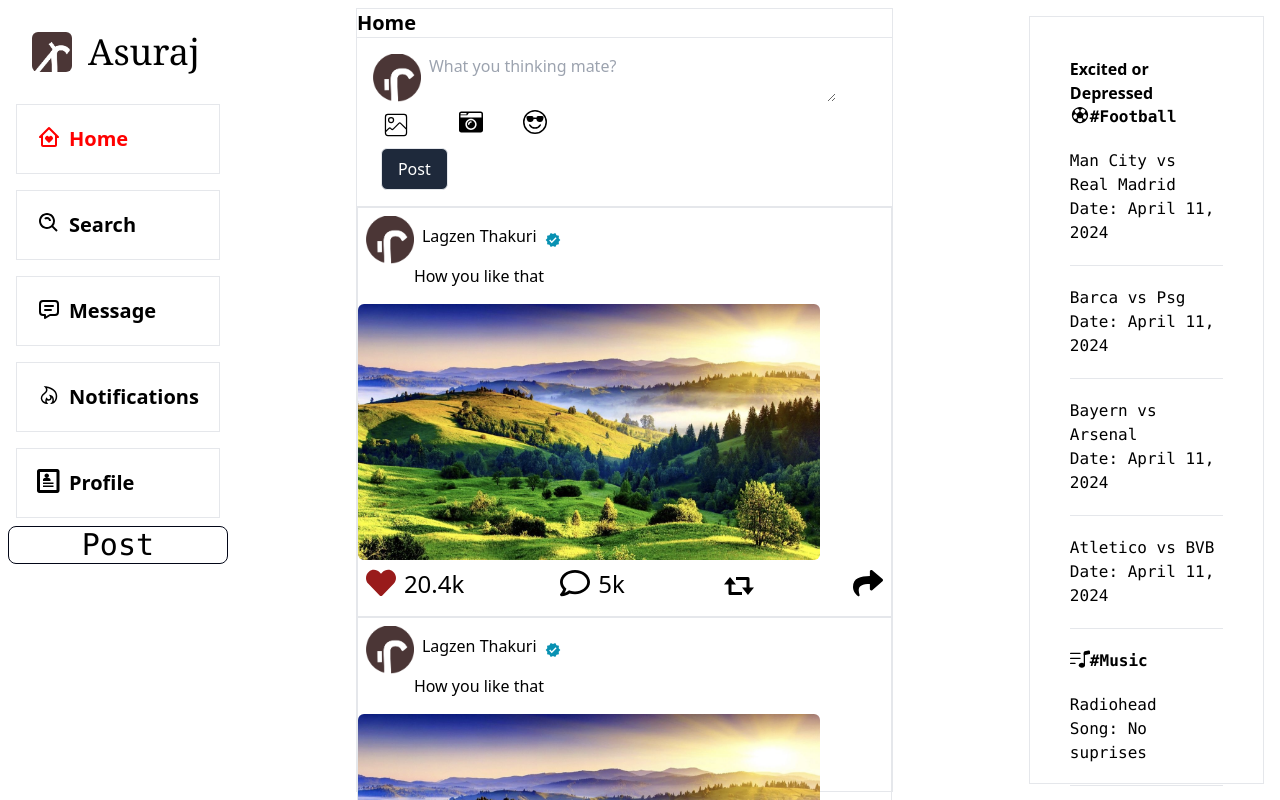
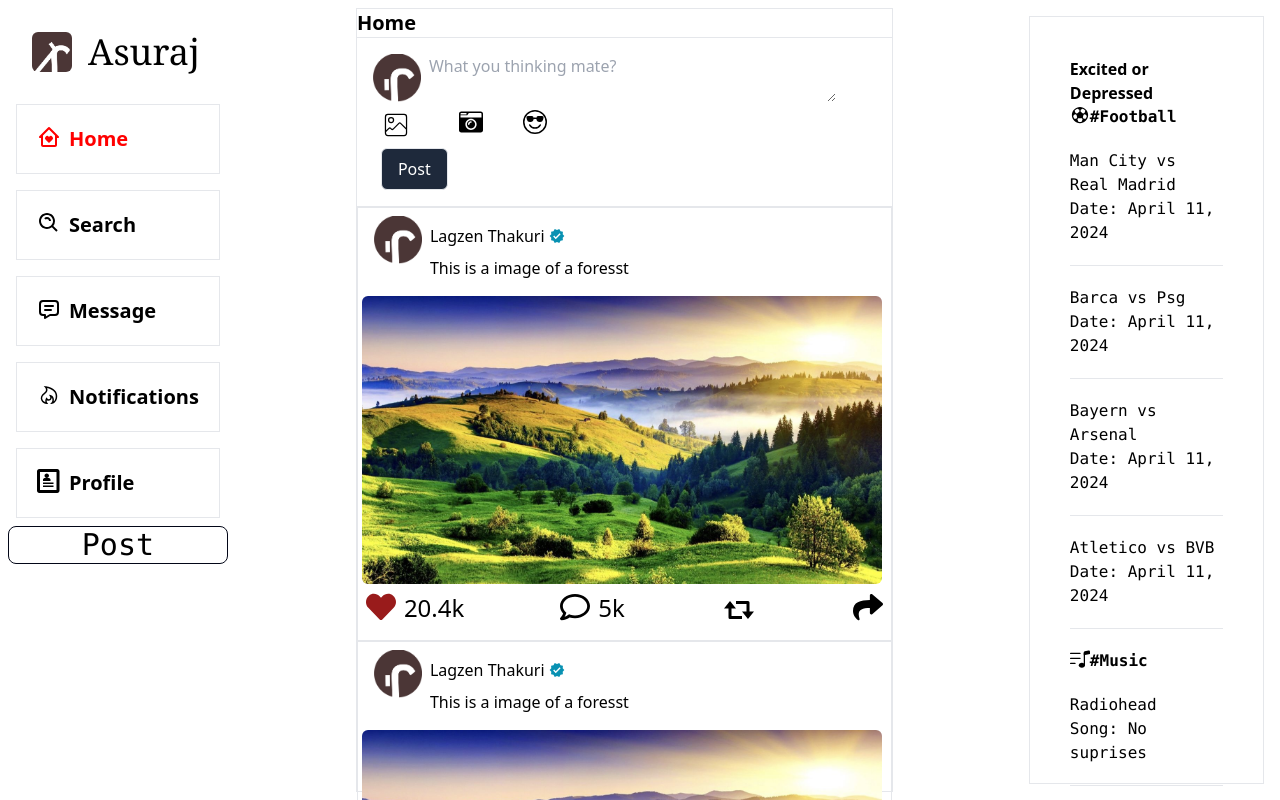
Before and after one commit to Luckyzen69/Asuraj-, a React (Vite) app: page / in a window 1280 px wide. Built offline with nearby package versions, Linux system fonts and the light colour scheme.

Commit message:
Add express dependency and update post image and caption
This commit adds the express dependency to the package.json file and updates the post image and caption in the Post component of the feeds folder. The post image is now larger and the

```diff
--- a/package.json
+++ b/package.json
@@ -10,6 +10,7 @@
     "preview": "vite preview"
   },
   "dependencies": {
+    "express": "^4.19.2",
     "react": "^18.2.0",
     "react-dom": "^18.2.0",
     "react-icons": "^5.0.1",
--- a/src/components/feeds/post.jsx
+++ b/src/components/feeds/post.jsx
@@ -22,7 +22,7 @@ export default function Post({
 
     <div className="post m-2 flex items-start pb-2">
 
-        <div className=''>
+        <div className='ml-2  '>
         <img src={J} alt="" className='h-12'  />
         </div>
 
@@ -30,14 +30,14 @@ export default function Post({
            <div className='header '>
             <div className='flex m-2'>
                 <h3 className='flex '>Lagzen Thakuri{""}
-                <span><MdVerified className='m-2 text-center text-cyan-600'/> </span>
+                <span><MdVerified className='m-1 text-center text-cyan-600'/> </span>
                 </h3>
             </div>
-            <p>How you like that</p>
+            <p className='ml-2'>This is a image of a foresst</p>
            </div>
         </div>
          </div>
-        <img src={Forest} alt="" className='h-64 object-cover w-auto rounded-md ' />
+        <img src={Forest} alt="" className='h-72 object-cover w-auto rounded-md ml-1' />
          <div className='flex text-3xl space-x-24 m-2'>
          <span className='flex '>  <FaHeart className='text-red-800 '/> <span className='text-2xl ml-2 mb-2'>20.4k</span></span>
            <span className='flex '> <FaRegComment /> <span className='text-2xl ml-2 mb-2'>5k</span></span>
```
Also changed, not shown: src/components/feeds/data.jsx (added), 1 other file (tests, documents, lock files or other folders).
